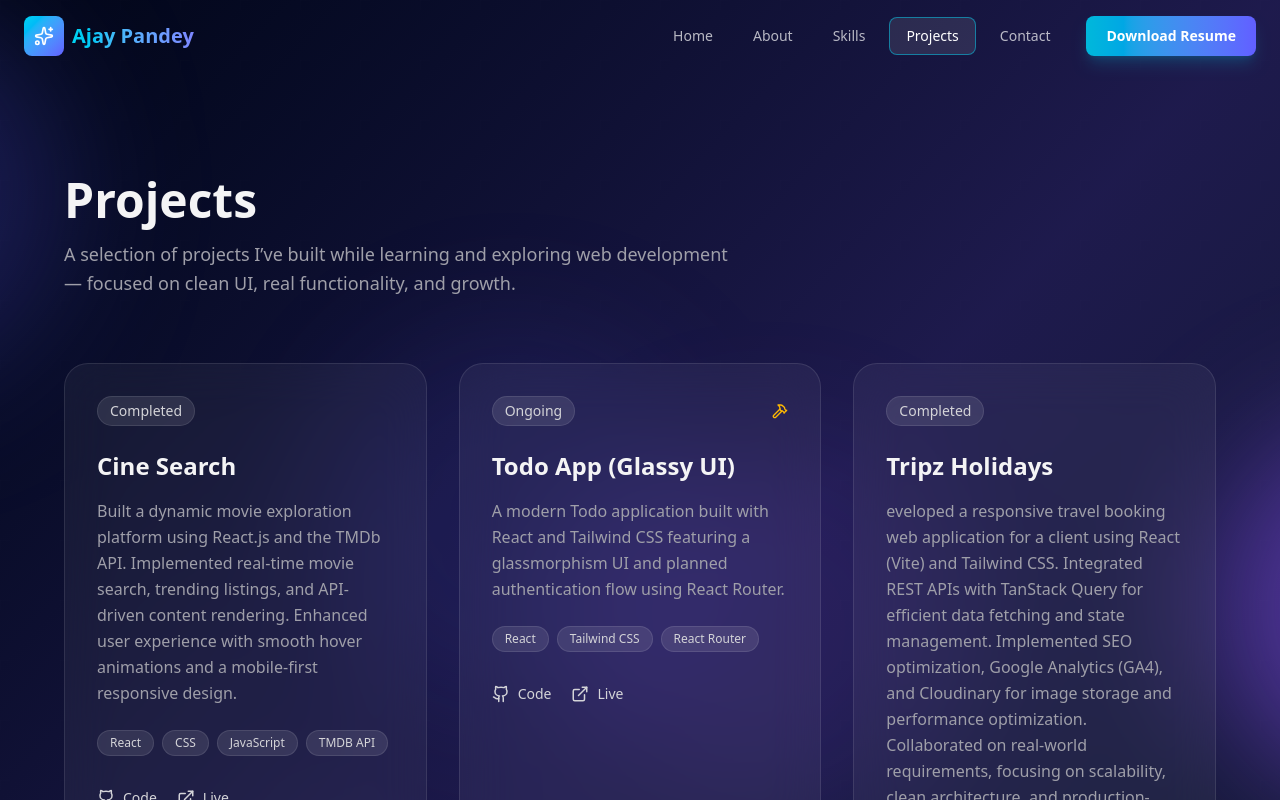
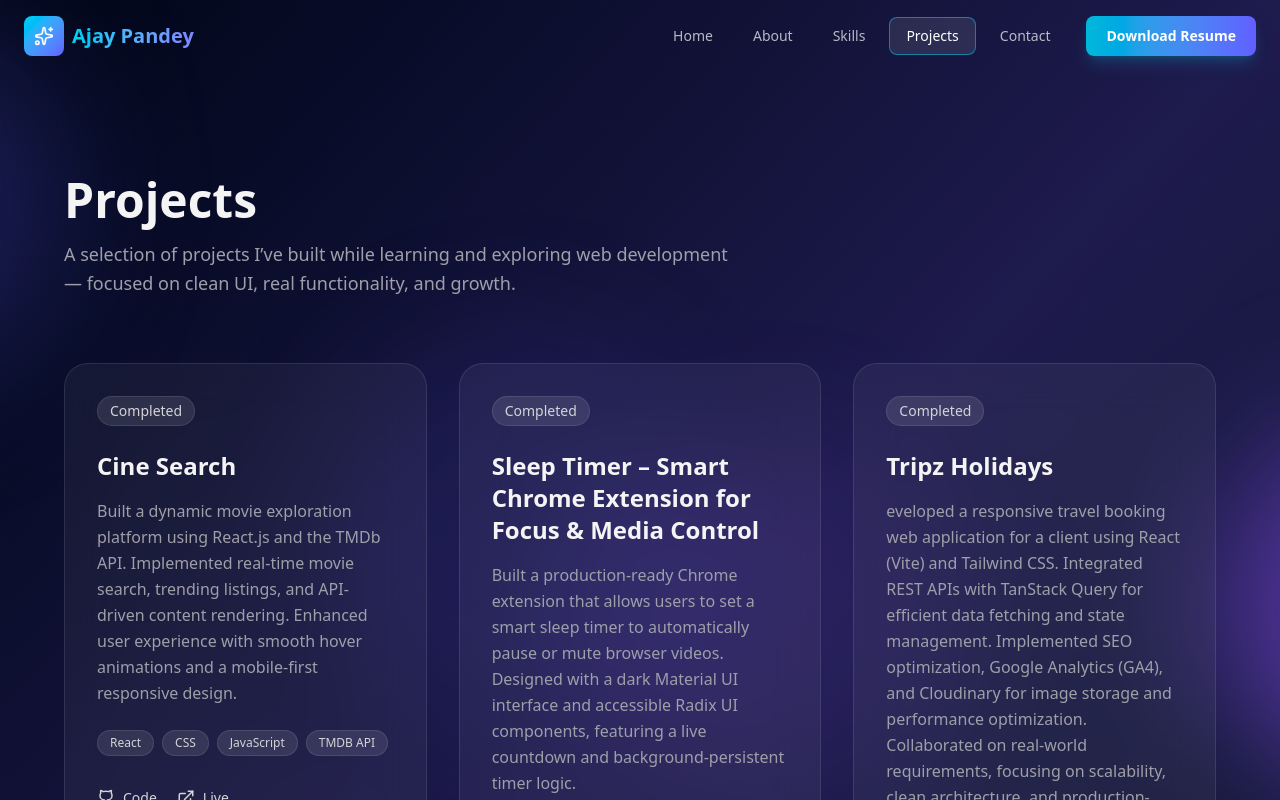
Before and after one commit to devajaypndey/portfolio-reactjs, a React (Vite) app: page /projects in a window 1280 px wide. Shown: the top 800 px of the page. Built offline with nearby package versions, Linux system fonts and the light colour scheme.

Commit message:
Added new project

```diff
--- a/src/pages/Projects.jsx
+++ b/src/pages/Projects.jsx
@@ -12,13 +12,12 @@ const projects = [
     status: "Completed",
   },
   {
-    title: "Todo App (Glassy UI)",
+    title: "Sleep Timer – Smart Chrome Extension for Focus & Media Control",
     description:
-      "A modern Todo application built with React and Tailwind CSS featuring a glassmorphism UI and planned authentication flow using React Router.",
-    tech: ["React", "Tailwind CSS", "React Router"],
-    github: "#",
-    live: "#",
-    status: "Ongoing",
+      "Built a production-ready Chrome extension that allows users to set a smart sleep timer to automatically pause or mute browser videos. Designed with a dark Material UI interface and accessible Radix UI components, featuring a live countdown and background-persistent timer logic.",
+    tech: ["React", "CSS", "RadixUI", "MaterialUI", "Manifest v3", "Javascript"],
+    github: "https://github.com/devajaypndey/sleep-timer-extension",
+    status: "Completed",
   },
   {
     title: "Tripz Holidays",
```
